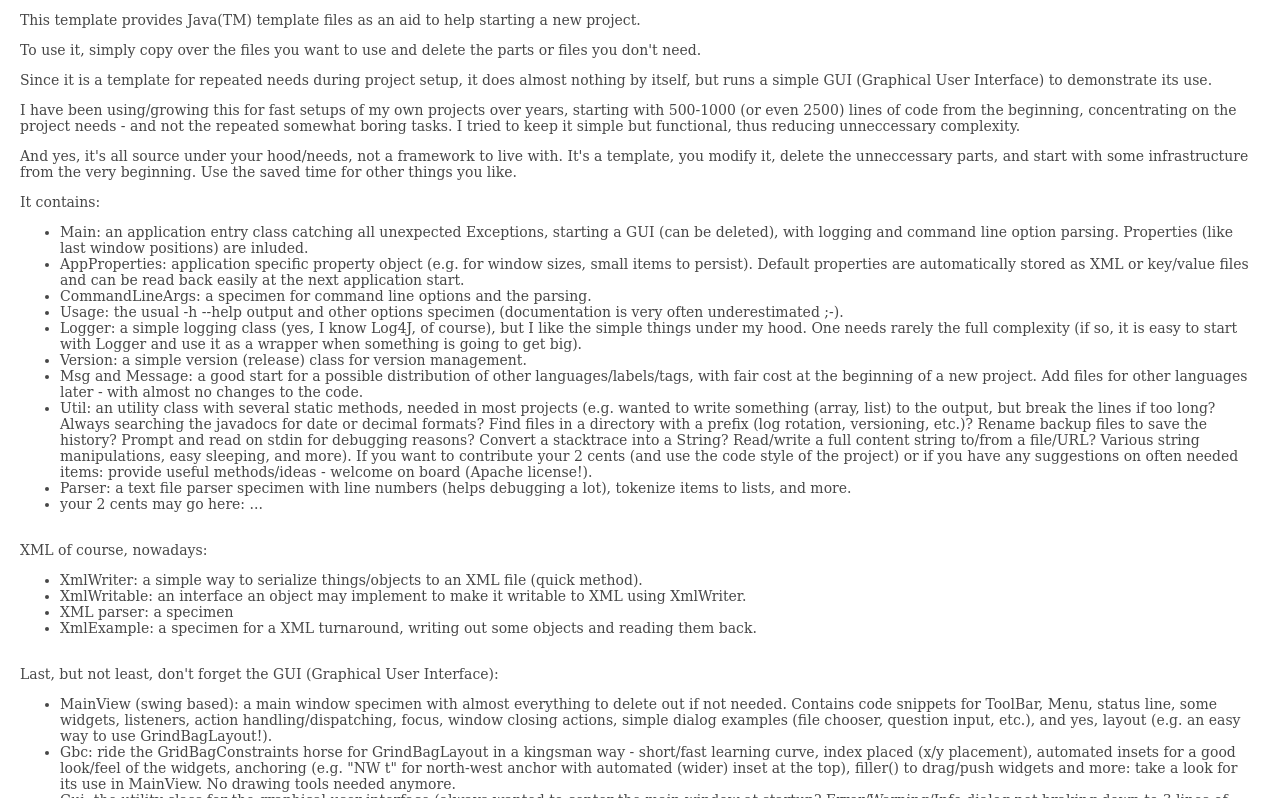
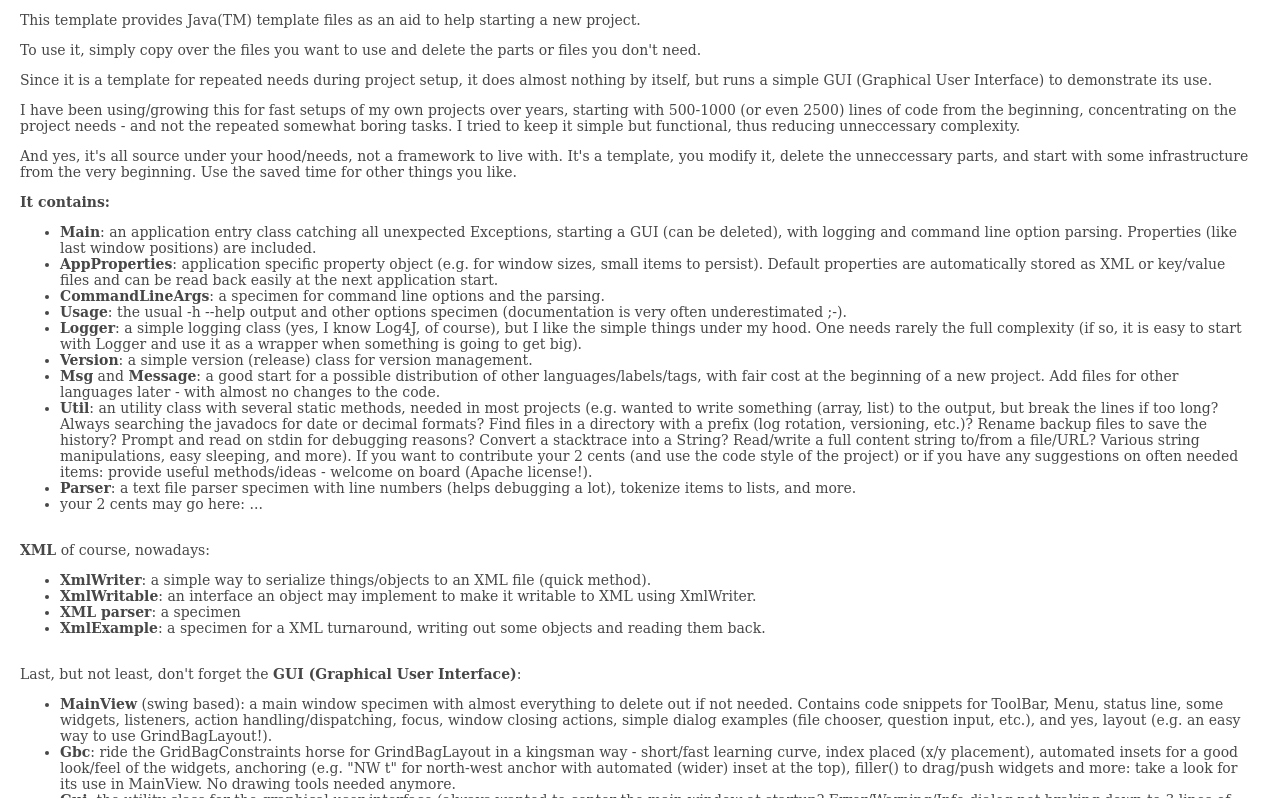
Before and after one commit to openworld42/JavaTemplate, a plain HTML site: page docs/index.html in a window 1280 px wide. Shown: the part 154-952 px from the top of the page. Drawn offline with Linux system fonts and the light colour scheme; no server answers; a script that the page names is missing; a web font is replaced by a local one.

Commit message:
fix minor html items

```diff
--- a/docs/index.html
+++ b/docs/index.html
@@ -2,10 +2,10 @@
 <!-- NewPage -->
 <html lang="de">
 <head>
-<!-- Generated by javadoc (11.0.8) on Tue Sep 08 23:10:39 CEST 2020 -->
+<!-- Generated by javadoc (11.0.8) on Wed Sep 09 02:40:01 CEST 2020 -->
 <title>Overview</title>
 <meta http-equiv="Content-Type" content="text/html; charset=utf-8">
-<meta name="dc.created" content="2020-09-08">
+<meta name="dc.created" content="2020-09-09">
 <link rel="stylesheet" type="text/css" href="stylesheet.css" title="Style">
 <link rel="stylesheet" type="text/css" href="jquery/jquery-ui.css" title="Style">
 <script type="text/javascript" src="script.js"></script>
@@ -114,21 +114,21 @@ thus reducing unneccessary complexity.</p>
 It's a template, you modify it, delete the unneccessary parts, and start with some infrastructure from
 the very beginning. Use the saved time for other things you like.</p>
 
-It contains:<br/>
+<b>It contains:</b><br/>
 <ul>
-        <li>Main: an application entry class catching all unexpected Exceptions, starting a GUI (can be deleted), with logging and
-                command line option parsing. Properties (like last window positions) are inluded.</li>
-        <li>AppProperties: application specific property object (e.g. for window sizes, small items to persist).
+        <li><b>Main</b>: an application entry class catching all unexpected Exceptions, starting a GUI (can be deleted), with logging and
+                command line option parsing. Properties (like last window positions) are included.</li>
+        <li><b>AppProperties</b>: application specific property object (e.g. for window sizes, small items to persist).
                 Default properties are automatically stored as XML or key/value files and can be read back easily at the next application start.</li>
-        <li>CommandLineArgs: a specimen for command line options and the parsing.</li>
-        <li>Usage: the usual -h --help output and other options specimen (documentation is very often underestimated ;-).</li>
-        <li>Logger: a simple logging class (yes, I know Log4J, of course), but I like the simple things under my hood.
+        <li><b>CommandLineArgs</b>: a specimen for command line options and the parsing.</li>
+        <li><b>Usage</b>: the usual -h --help output and other options specimen (documentation is very often underestimated ;-).</li>
+        <li><b>Logger</b>: a simple logging class (yes, I know Log4J, of course), but I like the simple things under my hood.
                 One needs rarely the full complexity (if so, it is easy to start with Logger and use it as a
                 wrapper when something is going to get big).</li>
-        <li>Version: a simple version (release) class for version management.</li>
-        <li>Msg and Message: a good start for a possible distribution of other languages/labels/tags, with fair cost at
+        <li><b>Version</b>: a simple version (release) class for version management.</li>
+        <li><b>Msg</b> and <b>Message</b>: a good start for a possible distribution of other languages/labels/tags, with fair cost at
                 the beginning of a new project. Add files for other languages later - with almost no changes to the code.</li>
-        <li>Util: an utility class with several static methods, needed in most projects (e.g. wanted to
+        <li><b>Util</b>: an utility class with several static methods, needed in most projects (e.g. wanted to
                 write something (array, list) to the output, but break the lines if too long?
                 Always searching the javadocs for date or decimal formats?
                 Find files in a directory with a prefix (log rotation, versioning, etc.)?
@@ -139,31 +139,31 @@ It contains:<br/>
                 Various string manipulations, easy sleeping, and more).
                 If you want to contribute your 2 cents (and use the code style of the project) or
                 if you have any suggestions on often needed items: provide useful methods/ideas - welcome on board (Apache license!).</li>
-        <li>Parser: a text file parser specimen with line numbers (helps debugging a lot), tokenize items to lists, and more.</li>
+        <li><b>Parser</b>: a text file parser specimen with line numbers (helps debugging a lot), tokenize items to lists, and more.</li>
         <li>your 2 cents may go here: ...</li>
 </ul><br/>
-XML of course, nowadays:
+<b>XML</b> of course, nowadays:
 <ul>
-        <li>XmlWriter: a simple way to serialize things/objects to an XML file (quick method).</li>
-        <li>XmlWritable: an interface an object may implement to make it writable to XML using XmlWriter.</li>
-        <li>XML parser: a specimen</li>
-        <li>XmlExample: a specimen for a XML turnaround, writing out some objects and reading them back.</li>
+        <li><b>XmlWriter</b>: a simple way to serialize things/objects to an XML file (quick method).</li>
+        <li><b>XmlWritable</b>: an interface an object may implement to make it writable to XML using XmlWriter.</li>
+        <li><b>XML parser</b>: a specimen</li>
+        <li><b>XmlExample</b>: a specimen for a XML turnaround, writing out some objects and reading them back.</li>
 </ul><br/>
-Last, but not least, don't forget the GUI (Graphical User Interface):
+Last, but not least, don't forget the <b>GUI (Graphical User Interface)</b>:
 <ul>
-        <li>MainView (swing based): a main window specimen with almost everything to delete out if not needed.
+        <li><b>MainView</b> (swing based): a main window specimen with almost everything to delete out if not needed.
                 Contains code snippets for ToolBar, Menu, status line, some widgets, listeners, action handling/dispatching, focus, window closing actions,
                 simple dialog examples (file chooser, question input, etc.), and yes, layout (e.g. an easy way to use GrindBagLayout!).</li>
-        <li>Gbc: ride the GridBagConstraints horse for GrindBagLayout in a kingsman way - short/fast learning curve,
+        <li><b>Gbc</b>: ride the GridBagConstraints horse for GrindBagLayout in a kingsman way - short/fast learning curve,
                 index placed (x/y placement), automated insets for a good look/feel of the widgets, anchoring (e.g. "NW t" for
                 north-west anchor with automated (wider) inset at the top),
                 filler() to drag/push widgets and more: take a look for its use in MainView. No drawing tools needed anymore.</li>
-        <li>Gui: the utility class for the graphical user interface (always wanted to center the main window at startup?
+        <li><b>Gui</b>: the utility class for the graphical user interface (always wanted to center the main window at startup?
                 Error/Warning/Info dialog not braking down to 3 lines of code? Use Gui)</li>
-        <li>Dialog: a specimen for a JDialog to start with, if needed in your application.</li>
+        <li><b>Dialog</b>: a specimen for a JDialog to start with, if needed in your application.</li>
 </ul>
 
-<p>Note: all files are Apache 2.0 licensed, therefore could be used as a starter for any other GPL/Apache project.<br/>
+<p>Note: all files are <b>Apache 2.0 licensed</b>, therefore could be used as a starter for any other GPL/Apache project.<br/>
 (If you need just the source for a project setup, there is no need to refer to me as an author, but it would be a handsome gesture.
 I will NOT use my right of legal action for that, it's just my 2 cents for the mankind)</p>
 
```
